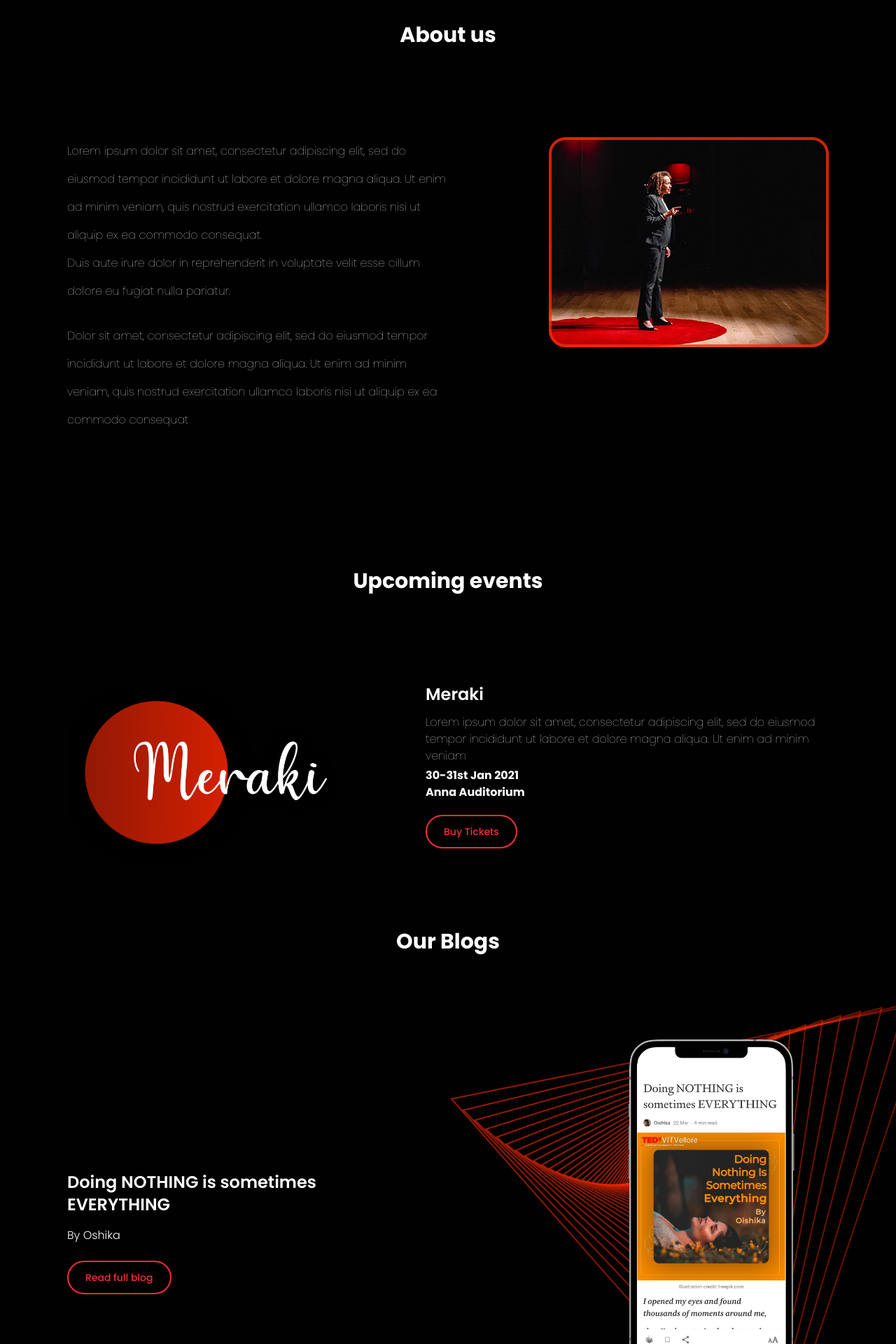
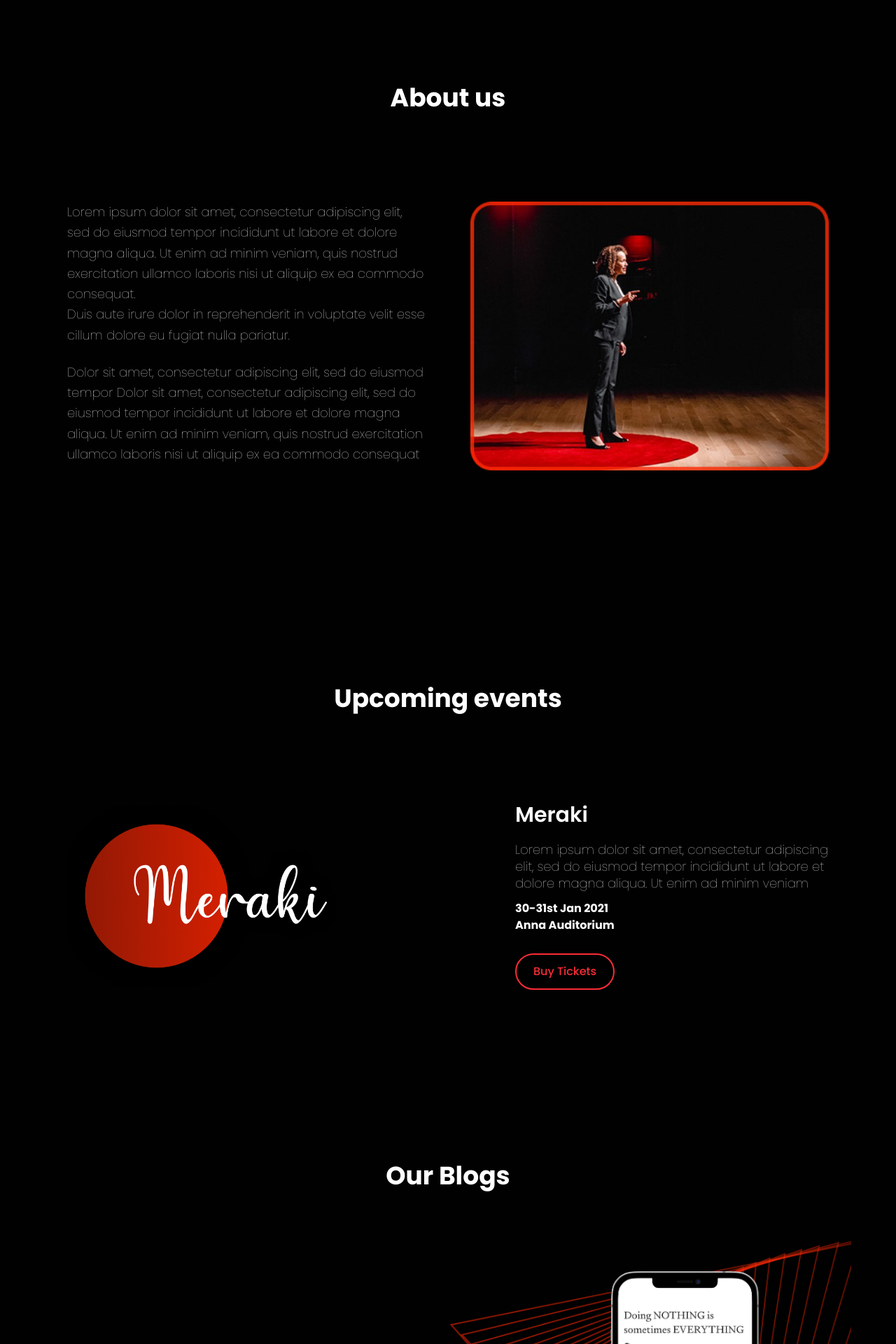
Before and after one commit to AdeoyeIbk/TEDxVitVellore, a React (Vite) app: page / in a window 1280 px wide. Shown: the part 820-2740 px from the top of the page at 70% size. Built offline with nearby package versions, Linux system fonts and the light colour scheme.

Commit message:
style: Update layout and styling for Footer, Header, About, Blog, Events, and Hero sections for improved responsiveness and visual consistency

```diff
--- a/src/components/Footer.tsx
+++ b/src/components/Footer.tsx
@@ -1,8 +1,8 @@
 export default function Footer() {
   return (
-    <footer className="bg-tedx-black text-white py-4">
-      <div className="container mx-auto text-center">
-        <p>
+    <footer className="bg-tedx-black text-white py-6 sm:py-8 lg:py-12">
+      <div className="container mx-auto text-center px-4 sm:px-6 lg:px-8">
+        <p className="text-sm sm:text-base lg:text-lg">
           &copy; {new Date().getFullYear()} TEDxVitVellore. All rights reserved.
         </p>
       </div>
--- a/src/components/sections/AboutSection.tsx
+++ b/src/components/sections/AboutSection.tsx
@@ -9,23 +9,23 @@ export default function AboutSection() {
   return (
     <motion.section
       ref={aboutRef}
-      className="flex flex-col gap-32 justify-center items-center h-vh p-24"
+      className="flex flex-col gap-16 lg:gap-32 justify-center items-center min-h-screen lg:h-vh px-4 sm:px-8 lg:px-24 py-8 sm:py-16"
       initial={{ opacity: 0 }}
       animate={isAboutInView ? { opacity: 1 } : { opacity: 0 }}
       transition={{ duration: 0.8 }}
     >
       <motion.h2
-        className="text-3xl font-bold"
+        className="text-2xl sm:text-3xl lg:text-4xl font-bold text-center"
         initial={{ opacity: 0, y: 50 }}
         animate={isAboutInView ? { opacity: 1, y: 0 } : { opacity: 0, y: 50 }}
         transition={{ duration: 0.6, delay: 0.2 }}
       >
         About us
       </motion.h2>
-      <motion.div className="flex flex-col-reverse sm:flex-row  gap-16 justify-between">
-        <motion.div className="flex gap-6 flex-col w-1/2">
+      <motion.div className="flex flex-col lg:flex-row gap-8 lg:gap-16 justify-between w-full max-w-6xl">
+        <motion.div className="flex gap-4 lg:gap-6 flex-col w-full lg:w-1/2 order-2 lg:order-1">
           <motion.p
-            className="font-thin"
+            className="font-thin text-sm sm:text-base lg:text-lg leading-relaxed text-center lg:text-left"
             initial={{ opacity: 0, y: 20 }}
             animate={
               isAboutInView ? { opacity: 1, y: 0 } : { opacity: 0, y: 20 }
@@ -35,12 +35,12 @@ export default function AboutSection() {
             Lorem ipsum dolor sit amet, consectetur adipiscing elit, sed do
             eiusmod tempor incididunt ut labore et dolore magna aliqua. Ut enim
             ad minim veniam, quis nostrud exercitation ullamco laboris nisi ut
-            aliquip ex ea commodo consequat. <br /> Duis aute irure dolor in
+            aliquip ex ea commodo consequat. <br className="hidden sm:block" /> Duis aute irure dolor in
             reprehenderit in voluptate velit esse cillum dolore eu fugiat nulla
             pariatur.
           </motion.p>
           <motion.p
-            className="font-thin"
+            className="font-thin text-sm sm:text-base lg:text-lg leading-relaxed text-center lg:text-left"
             initial={{ opacity: 0, y: 20 }}
             animate={
               isAboutInView ? { opacity: 1, y: 0 } : { opacity: 0, y: 20 }
@@ -48,15 +48,17 @@ export default function AboutSection() {
             transition={{ duration: 0.6, delay: 1.0 }}
           >
             Dolor sit amet, consectetur adipiscing elit, sed do eiusmod tempor
+            Dolor sit amet, consectetur adipiscing elit, sed do eiusmod tempor
             incididunt ut labore et dolore magna aliqua. Ut enim ad minim
             veniam, quis nostrud exercitation ullamco laboris nisi ut aliquip ex
             ea commodo consequat
           </motion.p>
         </motion.div>
-        <motion.div>
+        <motion.div className="flex justify-center w-full lg:w-1/2 order-1 lg:order-2">
           <motion.img
             src={aboutImg}
             alt="speaker"
+            className="w-full sm:w-3/4 lg:w-full h-auto object-cover max-w-md lg:max-w-none"
             initial={{ opacity: 0, x: 50, scale: 0.8 }}
             animate={
               isAboutInView
--- a/src/components/sections/BlogSection.tsx
+++ b/src/components/sections/BlogSection.tsx
@@ -5,34 +5,36 @@ import Button from "../ui/Button";
 export default function BlogSection() {
   return (
     <motion.section
-      className="flex flex-col items-center justify-between gap-16 h-vh"
+      className="flex flex-col items-center justify-between gap-8 lg:gap-16 min-h-screen lg:h-vh px-4 sm:px-8 lg:px-12 py-8 sm:py-16"
       initial={{ opacity: 0, y: 50 }}
       animate={{ opacity: 1, y: 0 }}
       transition={{ duration: 0.8 }}
     >
       <motion.h2
-        className="text-3xl font-bold"
+        className="text-2xl sm:text-3xl lg:text-4xl font-bold text-center"
         initial={{ opacity: 0, y: 50 }}
         animate={{ opacity: 1, y: 0 }}
         transition={{ duration: 0.8, delay: 0.4 }}
       >
         Our Blogs
       </motion.h2>
-      <motion.div className="flex flex-col-reverse sm:flex-row  gap-16 justify-between w-full">
+      <motion.div className="flex flex-col-reverse lg:flex-row gap-8 lg:gap-16 justify-between w-full max-w-6xl">
         <motion.div
-          className="flex flex-col justify-center gap-4 w-1/2 pl-24"
+          className="flex flex-col justify-center gap-4 lg:gap-6 w-full lg:w-1/2 px-4 sm:px-8 lg:pl-24 text-center lg:text-left"
           initial={{ opacity: 0, x: -50 }}
           animate={{ opacity: 1, x: 0 }}
           transition={{ duration: 0.8, delay: 0.2 }}
         >
-          <motion.div className="flex flex-col gap-2">
-              <motion.h3 className="text-2xl font-semibold">Doing <span className="uppercase">Nothing</span> is sometimes <br /> <span className="uppercase">Everything</span></motion.h3>
-                <motion.p className="font-light">
+          <motion.div className="flex flex-col gap-2 lg:gap-3">
+              <motion.h3 className="text-xl sm:text-2xl lg:text-3xl font-semibold leading-tight">
+                Doing <span className="uppercase">Nothing</span> is sometimes <br className="hidden sm:block" /> <span className="uppercase">Everything</span>
+              </motion.h3>
+                <motion.p className="font-light text-sm sm:text-base lg:text-lg">
                  By Oshika
                 </motion.p>
           </motion.div>
           {/* read full blog button*/}
-          <motion.div>
+          <motion.div className="flex justify-center lg:justify-start">
               <Button variant="outline" size="md">
                 Read full blog
               </Button>
@@ -41,7 +43,7 @@ export default function BlogSection() {
         <motion.img
           src={blogImg}
           alt="Blog image"
-          className="w-1/2 h-auto object-cover"
+          className="w-full sm:w-3/4 lg:w-1/2 h-auto object-cover mx-auto lg:mx-0 max-w-md lg:max-w-none"
           initial={{ opacity: 0, x: 50 }}
           animate={{ opacity: 1, x: 0 }}
           transition={{ duration: 0.8, delay: 0.3 }}
--- a/src/components/sections/EventsSection.tsx
+++ b/src/components/sections/EventsSection.tsx
@@ -10,13 +10,13 @@ export default function EventsSection() {
   return (
     <motion.section
       ref={eventsRef}
-      className="flex flex-col gap-32 justify-center items-center h-vh p-24"
+      className="flex flex-col gap-16 lg:gap-32 justify-center items-center min-h-screen lg:h-vh px-4 sm:px-8 lg:px-24 py-8 sm:py-16"
       initial={{ opacity: 0 }}
       animate={isEventsInView ? { opacity: 1 } : { opacity: 0 }}
       transition={{ duration: 0.8 }}
     >
       <motion.h2
-        className="text-3xl font-bold"
+        className="text-2xl sm:text-3xl lg:text-4xl font-bold text-center"
         initial={{ opacity: 0, y: 50 }}
         animate={isEventsInView ? { opacity: 1, y: 0 } : { opacity: 0, y: 50 }}
         transition={{ duration: 0.6, delay: 0.2 }}
@@ -24,7 +24,7 @@ export default function EventsSection() {
         Upcoming events
       </motion.h2>
       <motion.div
-        className="flex gap-32 justify-between"
+        className="flex flex-col lg:flex-row gap-8 lg:gap-32 justify-between w-full max-w-6xl items-center"
         initial={{ opacity: 0, y: 30 }}
         animate={isEventsInView ? { opacity: 1, y: 0 } : { opacity: 0, y: 30 }}
         transition={{ duration: 0.8, delay: 0.4 }}
@@ -32,7 +32,7 @@ export default function EventsSection() {
         <motion.img
           src={merakiImg}
           alt="meraki event"
-          className="w-96 h-auto object-cover"
+          className="w-full sm:w-3/4 lg:w-96 h-auto object-cover max-w-md lg:max-w-none"
           initial={{ opacity: 0, x: 50, scale: 0.8 }}
           animate={
             isEventsInView
@@ -45,9 +45,9 @@ export default function EventsSection() {
             transition: { duration: 0.3 },
           }}
         />
-        <motion.div className="flex flex-col gap-2">
+        <motion.div className="flex flex-col gap-3 lg:gap-4 text-center lg:text-left w-full lg:w-auto">
           <motion.h3
-            className="text-2xl font-semibold mb-1"
+            className="text-xl sm:text-2xl lg:text-3xl font-semibold mb-1"
             initial={{ opacity: 0, y: 20 }}
             animate={
               isEventsInView ? { opacity: 1, y: 0 } : { opacity: 0, y: 20 }
@@ -56,20 +56,20 @@ export default function EventsSection() {
           >
             Meraki
           </motion.h3>
-          <motion.p className="font-thin leading-6">
+          <motion.p className="font-thin leading-6 text-sm sm:text-base lg:text-lg max-w-md">
             Lorem ipsum dolor sit amet, consectetur adipiscing elit, sed do
             eiusmod tempor incididunt ut labore et dolore magna aliqua. Ut enim
             ad minim veniam
           </motion.p>
           <motion.div className="flex flex-col gap-2">
-            <motion.p className="font-bold leading-none">
+            <motion.p className="font-bold leading-none text-sm sm:text-base">
               30-31st Jan 2021
             </motion.p>
-            <motion.p className="font-bold leading-none">
+            <motion.p className="font-bold leading-none text-sm sm:text-base">
               Anna Auditorium
             </motion.p>
           </motion.div>
-          <motion.div className="mt-4">
+          <motion.div className="mt-4 flex justify-center lg:justify-start">
             <Button variant="outline" size="md">
                          Buy Tickets
                        </Button>
--- a/src/components/ui/Button.tsx
+++ b/src/components/ui/Button.tsx
@@ -33,9 +33,9 @@ export default function Button({
   };
 
   const sizes = {
-    sm: "px-4 py-2 text-sm",
-    md: "px-6 py-3 text-sm",
-    lg: "px-8 py-4 text-base",
+    sm: "px-3 py-2 text-xs sm:px-4 sm:py-2 sm:text-sm",
+    md: "px-4 py-2 text-sm sm:px-6 sm:py-3 sm:text-base",
+    lg: "px-6 py-3 text-base sm:px-8 sm:py-4 sm:text-lg",
   };
 
   return (
--- a/src/components/ui/Card.tsx
+++ b/src/components/ui/Card.tsx
@@ -22,7 +22,7 @@ export default function Card({
   delay = 0.2,
   direction = "up",
 }: CardProps) {
-  const baseClasses = "rounded-2xl transition-all duration-300";
+  const baseClasses = "rounded-lg sm:rounded-xl lg:rounded-2xl transition-all duration-300";
 
   const variants = {
     default: "bg-white shadow-lg border border-gray-100",
@@ -33,10 +33,10 @@ export default function Card({
   };
 
   const paddings = {
-    sm: "p-4",
-    md: "p-6",
-    lg: "p-8",
-    xl: "p-12",
+    sm: "p-3 sm:p-4",
+    md: "p-4 sm:p-6",
+    lg: "p-6 sm:p-8",
+    xl: "p-8 sm:p-12",
   };
 
   const directions = {
```
Also changed, not shown: src/components/Header.tsx (+14 -13 lines), src/components/sections/HeroSection.tsx (+7 -7 lines).
